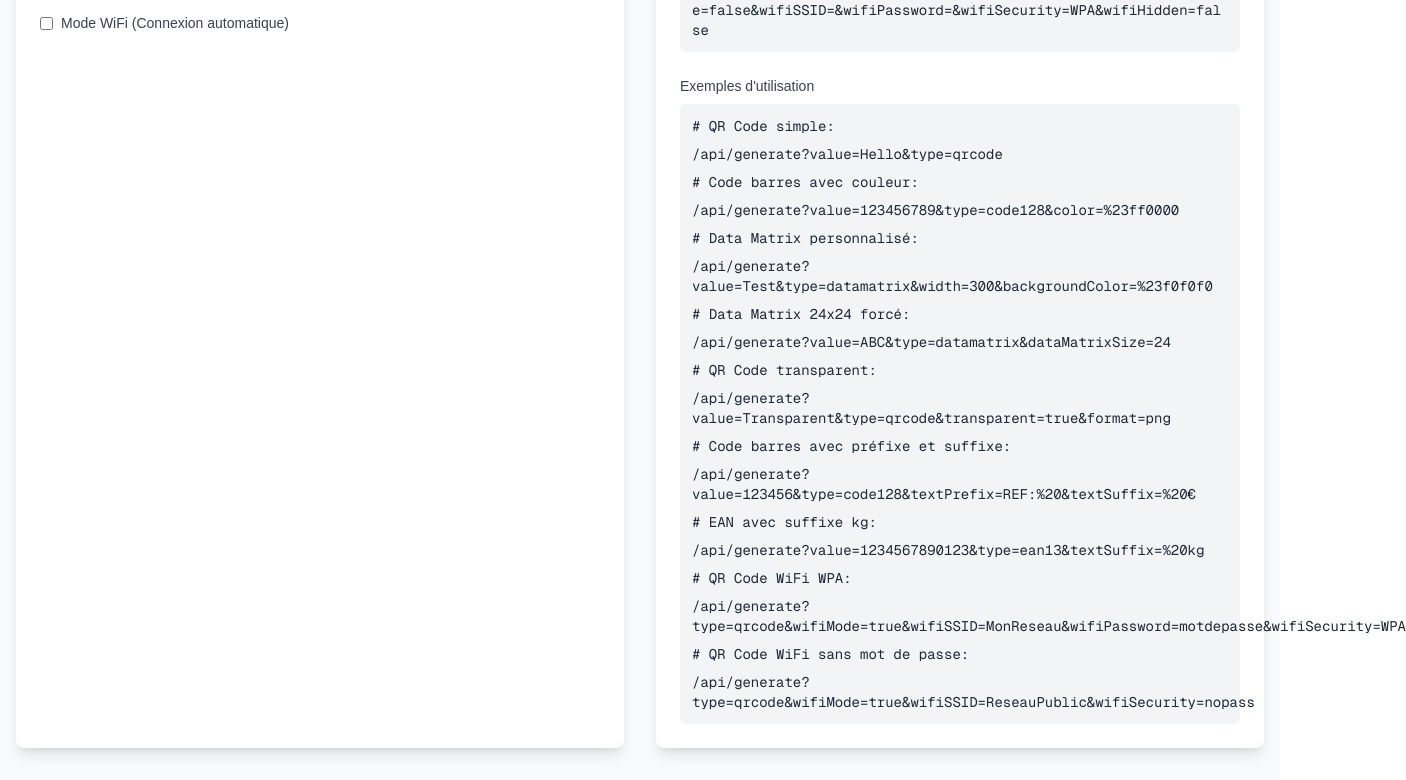
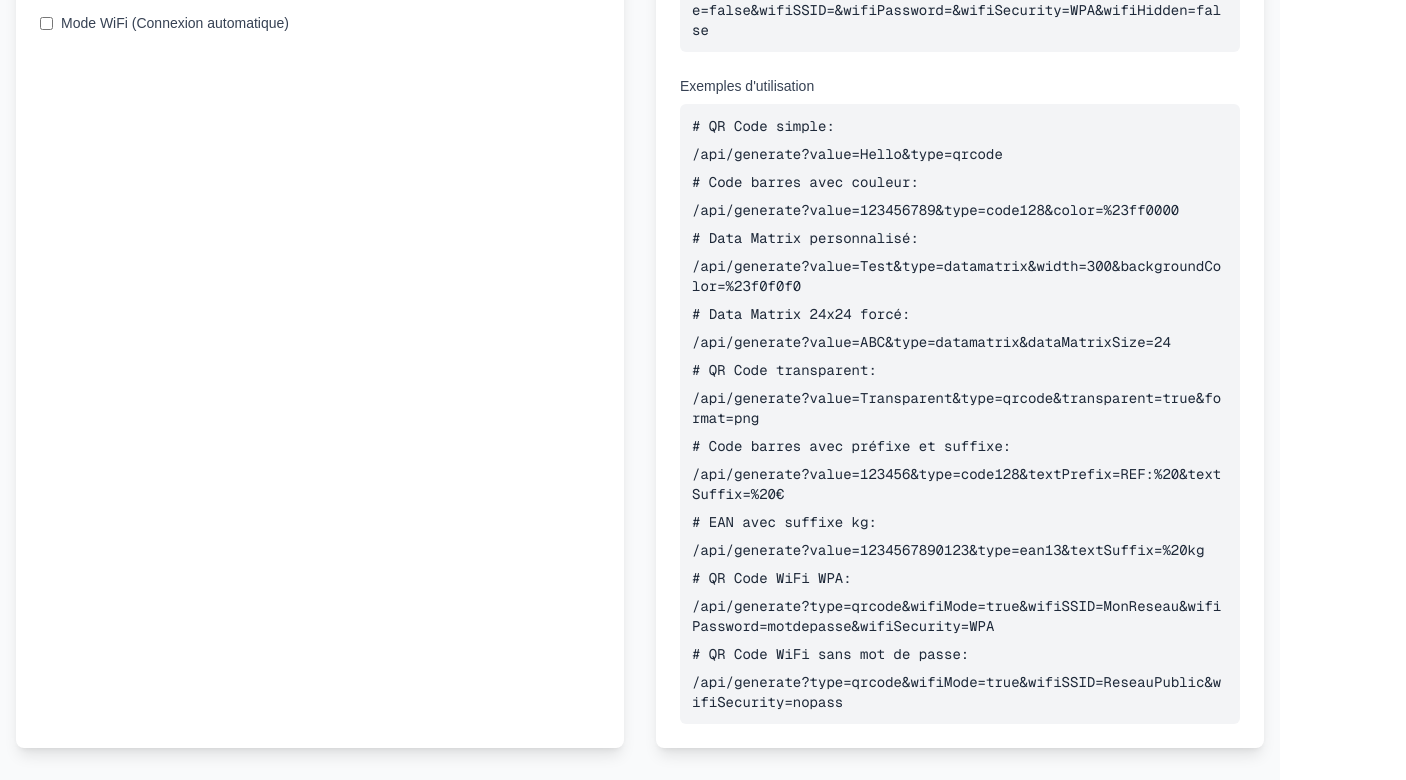
Before and after one commit to CHgh0sts/generate, a Next.js app: page / in a window 1280 px wide. Shown: the part 832-1612 px from the top of the page, 1406 px wide, since content can reach past the window. Built offline with nearby package versions, Linux system fonts and the light colour scheme.

Commit message:
💄 add horizontal scroll and text wrapping to usage examples

```diff
--- a/src/app/page.js
+++ b/src/app/page.js
@@ -577,7 +577,7 @@ export default function Home() {
               <label className="block text-sm font-medium text-gray-700 dark:text-gray-300 mb-2">
                 Exemples d&apos;utilisation
               </label>
-              <div className="bg-gray-100 dark:bg-gray-700 rounded-md p-3 font-mono text-sm text-gray-800 dark:text-gray-200">
+              <div className="bg-gray-100 dark:bg-gray-700 rounded-md p-3 font-mono text-sm text-gray-800 dark:text-gray-200 overflow-x-auto break-all">
                 <div className="mb-2"># QR Code simple:</div>
                 <div className="mb-2">/api/generate?value=Hello&type=qrcode</div>
                 <div className="mb-2"># Code barres avec couleur:</div>
```
